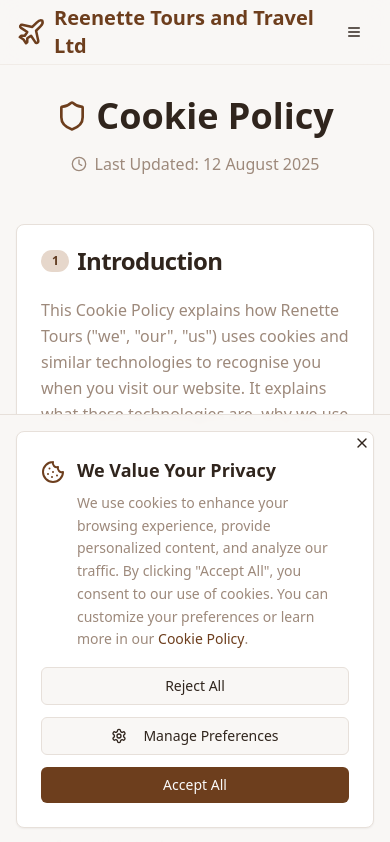
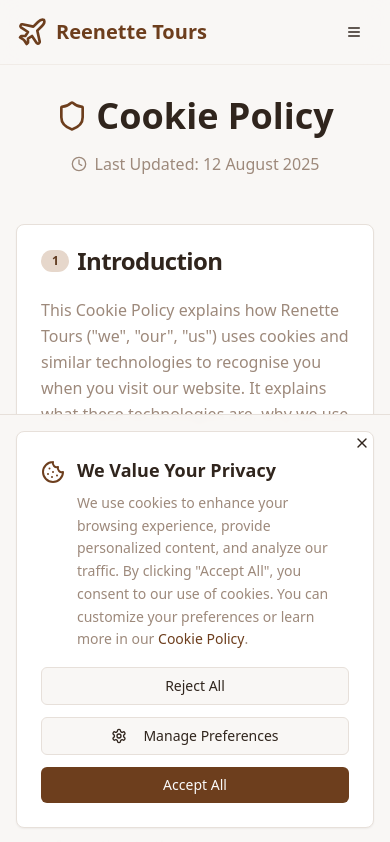
Before and after one commit to ChilobaEnt/Reenette.Web, a React (Vite) app: page /cookie-policy in a window 390 px wide. Shown: the top 842 px of the page. Built offline with nearby package versions, Linux system fonts and the light colour scheme.

Commit message:
style(nav): show full legal name on desktop, short name on mobile

```diff
--- a/src/components/ui/navigation.tsx
+++ b/src/components/ui/navigation.tsx
@@ -29,7 +29,8 @@
           <div className="flex items-center space-x-2">
             <Plane className="h-8 w-8 text-primary" />
             <span className="text-xl md:text-2xl font-bold text-primary">
-              Reenette Tours and Travel Ltd
+              <span className="hidden md:inline">Reenette Tours and Travel Ltd</span>
+              <span className="inline md:hidden">Reenette Tours</span>
             </span>
           </div>
 
```
